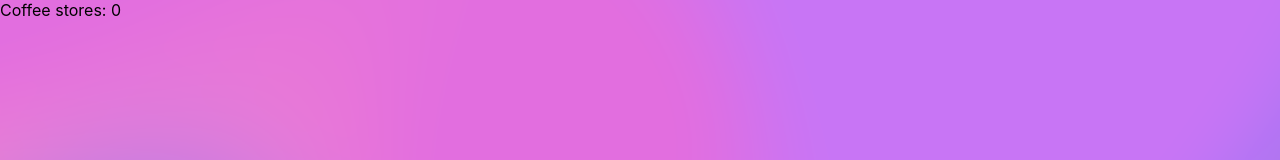
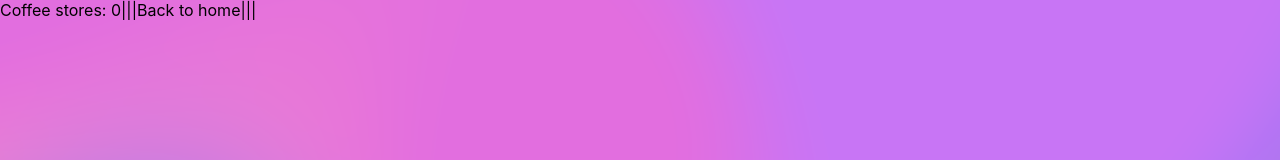
Before and after one commit to And4Web/discover-coffee-shop-nextjsapp, a Next.js app: page /coffee-stores/0 in a window 1280 px wide. Shown: the top 160 px of the page. Built offline with nearby package versions, Linux system fonts and the light colour scheme.

Commit message:
added a nextjs Link component

```diff
--- a/pages/coffee-stores/[id].js
+++ b/pages/coffee-stores/[id].js
@@ -1,9 +1,16 @@
 import { useRouter } from "next/router";
+import Link from "next/link";
 
 const CoffeeStores = () => {
   const router = useRouter();
   console.log("router", router);
-  return <div> Coffee stores: {router.query.id}</div>;
+  return (
+    <div>
+      {" "}
+      Coffee stores: {router.query.id}
+      <Link href="/">|||Back to home|||</Link>
+    </div>
+  );
 };
 
 export default CoffeeStores;
```
